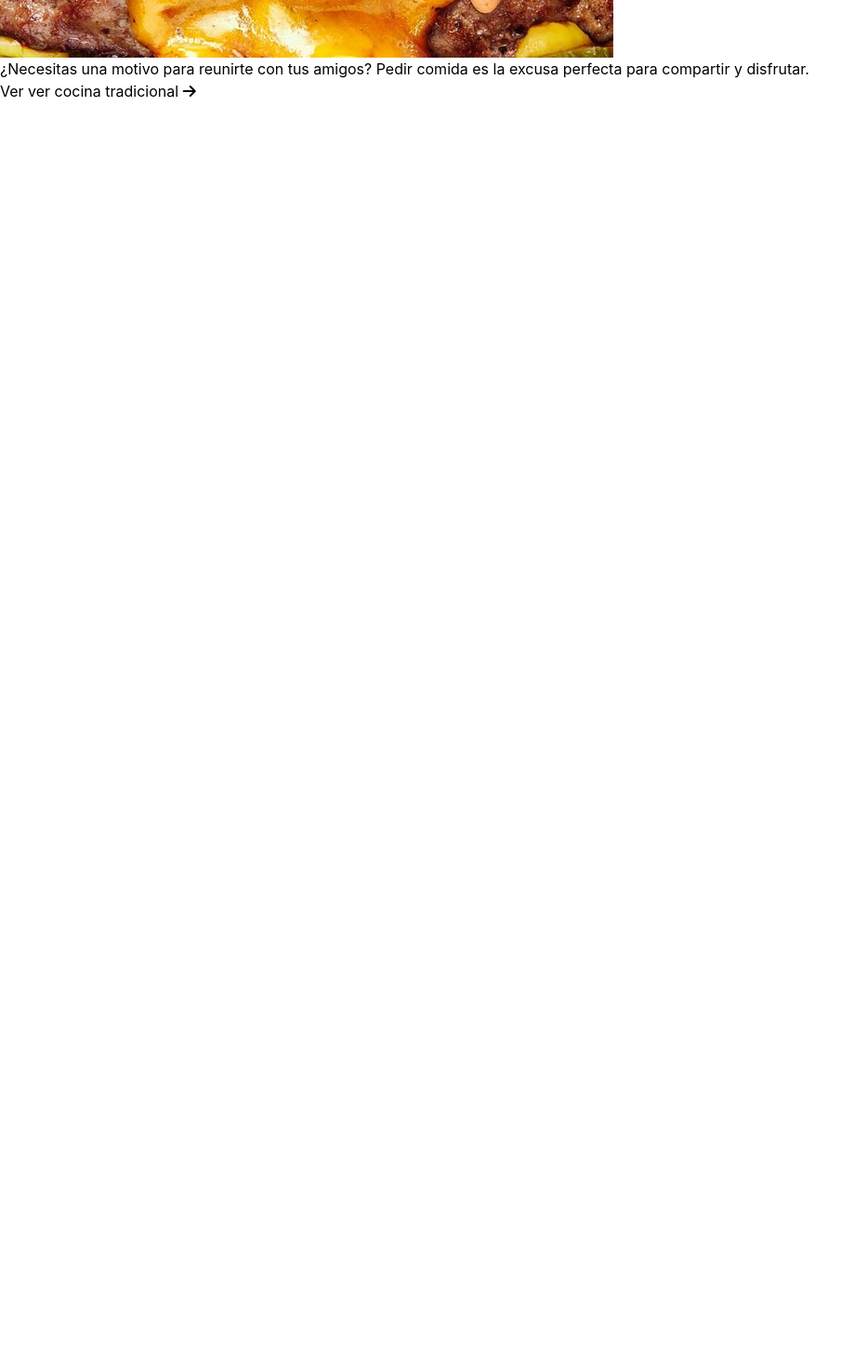
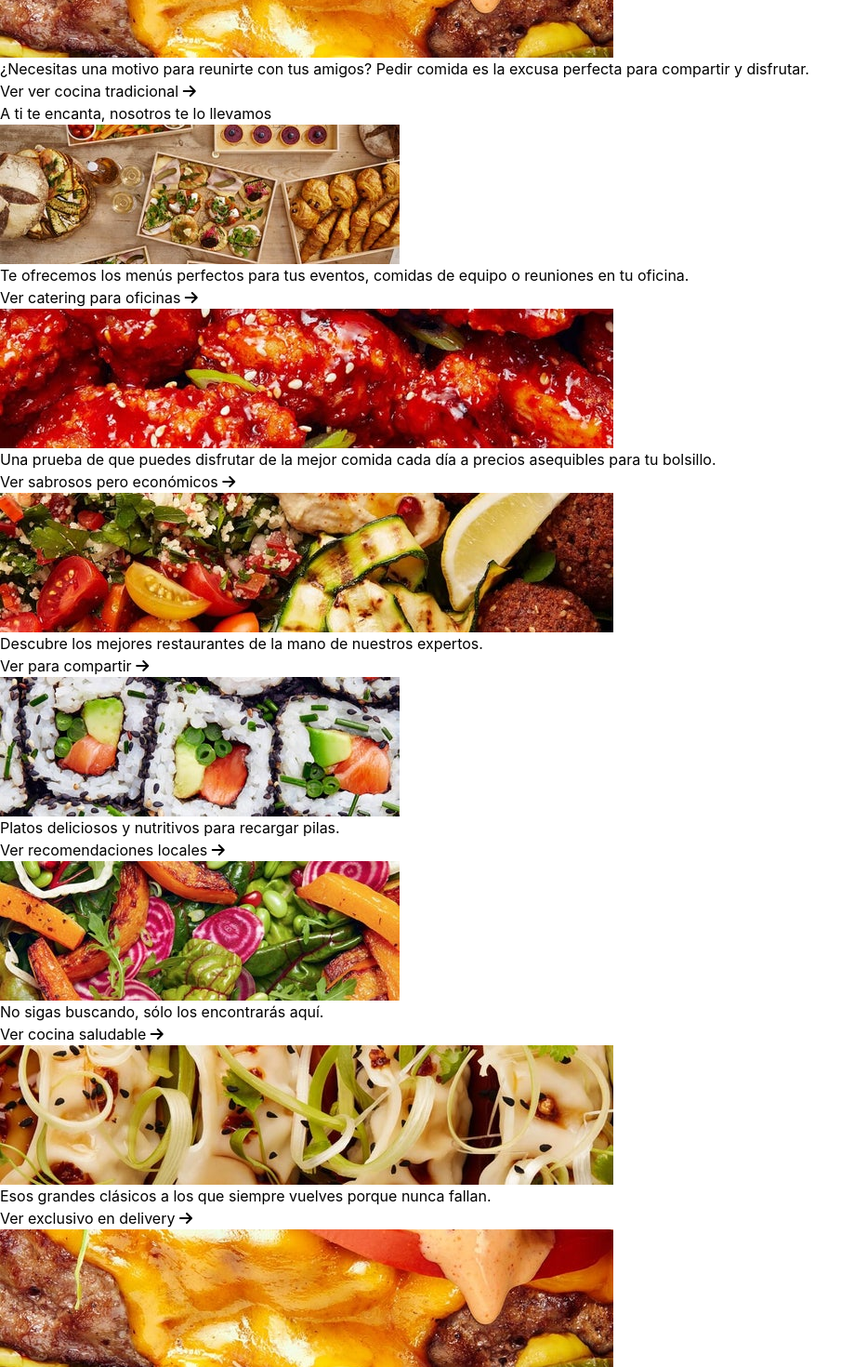
Before and after one commit to zydeico/LandingVue, a Vue app: page / in a window 1280 px wide. Shown: the part 1300-2770 px from the top of the page at 93% size, without its empty margins (0-933 px from the left). Before the commit the page ends 1410 px from the top, so only its background shows below. Built offline with nearby package versions, Linux system fonts and the light colour scheme.

Commit message:
Second section

```diff
--- a/src/App.vue
+++ b/src/App.vue
@@ -1,5 +1,6 @@
 <template>
   <div id="app" class="container mx-auto">
+    <div class="container mx-auto">
     <h2 class="font-sans font-extrabold text-4xl my-6">¿Qué hay en el menú?</h2>
     <div class="flex content-around flex-wrap">
       <div class="w-1/3 p-2">
@@ -52,6 +53,64 @@
         <p><span class="block my-2 font-light text-greenSeaLight"><a href="https://deliveroo.es/es/#top" target="_blank">Ver ver cocina tradicional <i class="fas fa-arrow-right"></i></a></span></p>
       </div>
     </div>
+
+    </div>
+
+    <!-- Segunda Sección --->
+    <div class="container mx-auto bg-red-200">
+    <h2 class="font-sans font-extrabold text-4xl my-6">A ti te encanta, nosotros te lo llevamos</h2>
+    <div class="flex content-around flex-wrap">
+      <div class="w-1/3 p-2">
+        <div class="bg-white">
+          <img class="object-cover w-full" src="../public/images/menu-tag-image.jpg">
+        </div>
+        Te ofrecemos los menús perfectos para tus eventos, comidas de equipo o reuniones en tu oficina.
+        <p><span class="block my-2 font-light text-greenSeaLight"><a href="https://deliveroo.es/es/#top" target="_blank">Ver catering para oficinas <i class="fas fa-arrow-right"></i></a></span></p>
+      </div>
+      <div class="w-2/3 p-2">
+        <div class="bg-white">
+          <img class="object-cover aspect-fill" src="../public/images/menu-tag-image-2.jpg">
+        </div>
+        <div class="pr-48">Una prueba de que puedes disfrutar de la mejor comida cada día a precios asequibles para tu bolsillo.</div>
+        <p><span class="block my-2 font-light text-greenSeaLight"><a href="https://deliveroo.es/es/#top" target="_blank">Ver sabrosos pero económicos <i class="fas fa-arrow-right"></i></a></span></p>
+      </div>
+      <div class="w-2/2 p-2">
+        <div class="bg-white">
+          <img class="object-cover aspect-fill" src="../public/images/menu-tag-image-3.jpg">
+        </div>
+        Descubre los mejores restaurantes de la mano de nuestros expertos.
+        <p><span class="block my-2 font-light text-greenSeaLight"><a href="https://deliveroo.es/es/#top" target="_blank">Ver para compartir <i class="fas fa-arrow-right"></i></a></span></p>
+      </div>
+      <div class="w-1/3 p-2">
+        <div class="bg-white">
+          <img class="object-cover aspect-fill" src="../public/images/menu-tag-image-4.jpg">
+        </div>
+        Platos deliciosos y nutritivos para recargar pilas.
+        <p><span class="block my-2 font-light text-greenSeaLight"><a href="https://deliveroo.es/es/#top" target="_blank">Ver recomendaciones locales <i class="fas fa-arrow-right"></i></a></span></p>
+      </div>
+      <div class="w-1/3 p-2">
+        <div class="bg-white">
+          <img class="object-cover aspect-fill" src="../public/images/menu-tag-image-5.jpg">
+        </div>
+        No sigas buscando, sólo los encontrarás aquí.
+        <p><span class="block my-2 font-light text-greenSeaLight"><a href="https://deliveroo.es/es/#top" target="_blank">Ver cocina saludable <i class="fas fa-arrow-right"></i></a></span></p>
+      </div>
+      <div class="w-2/3 p-2">
+        <div class="bg-white">
+          <img class="object-cover aspect-fill" src="../public/images/menu-tag-image-6.jpg">
+        </div>
+        Esos grandes clásicos a los que siempre vuelves porque nunca fallan.
+        <p><span class="block my-2 font-light text-greenSeaLight"><a href="https://deliveroo.es/es/#top" target="_blank">Ver exclusivo en delivery <i class="fas fa-arrow-right"></i></a></span></p>
+      </div>
+      <div class="w-1/2 p-2">
+        <div class="bg-white">
+          <img class="object-cover aspect-fill" src="../public/images/menu-tag-image-7.jpg">
+        </div>
+        ¿Necesitas una motivo para reunirte con tus amigos? Pedir comida es la excusa perfecta para compartir y disfrutar.
+        <p><span class="block my-2 font-light text-greenSeaLight"><a href="https://deliveroo.es/es/#top" target="_blank">Ver ver cocina tradicional <i class="fas fa-arrow-right"></i></a></span></p>
+      </div>
+    </div>
+    </div>
   </div>
 </template>
 
```
